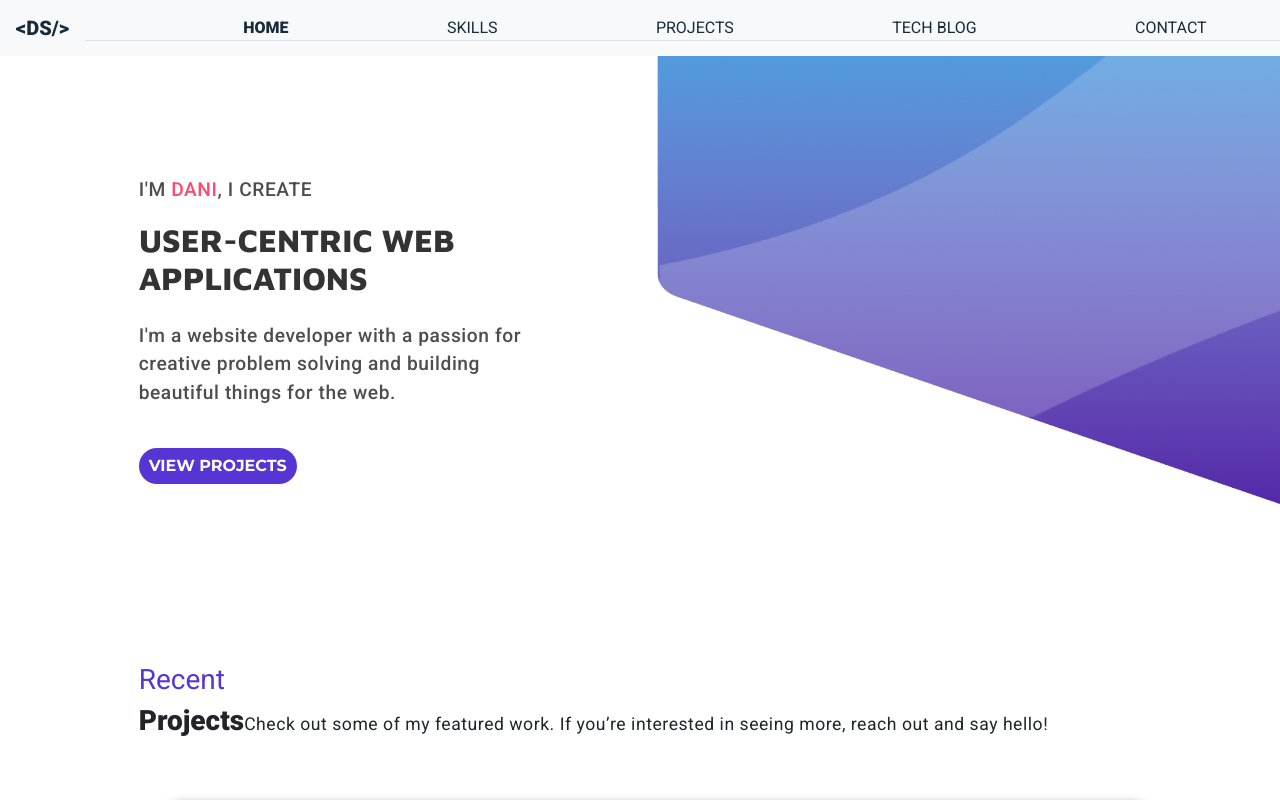
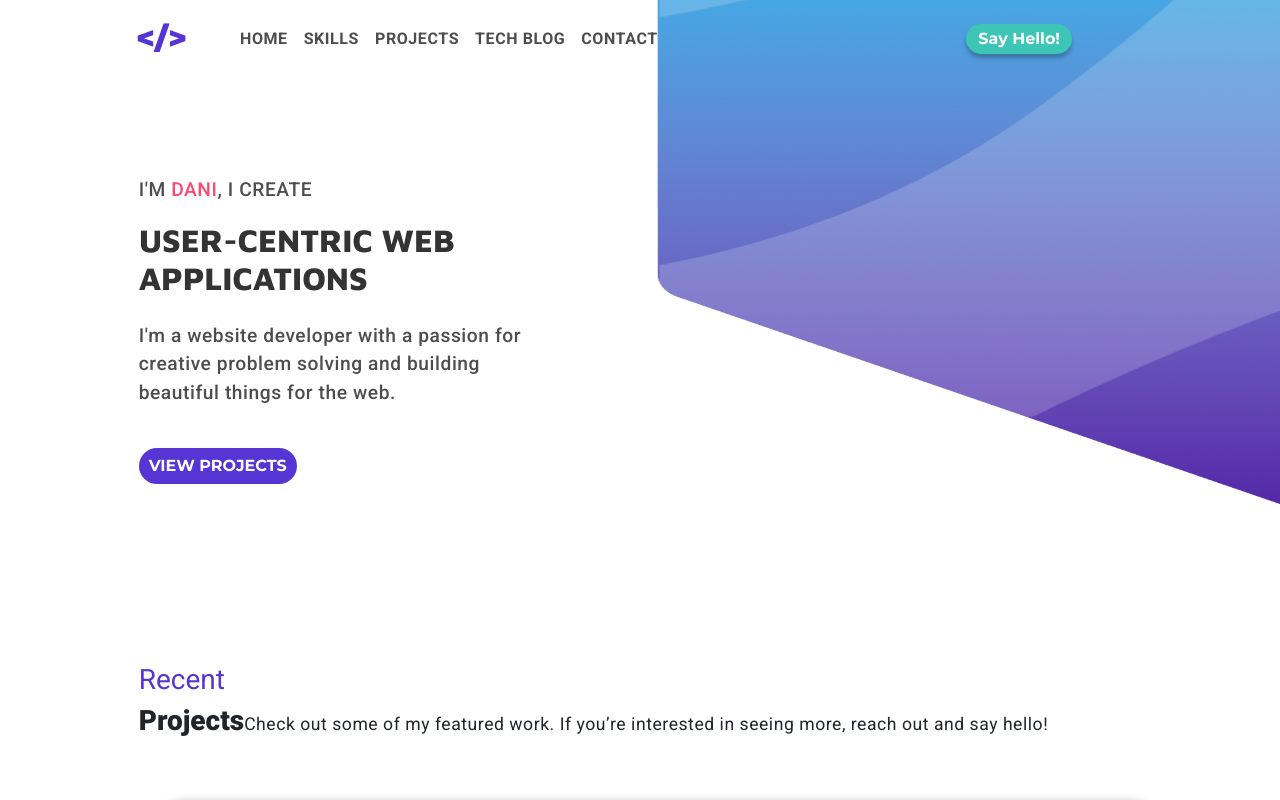
Before and after one commit to danisylvester/Portfolio_Blog, a React app: page / in a window 1280 px wide. Shown: the top 800 px of the page. Built offline with nearby package versions, Linux system fonts and the light colour scheme.

Commit message:
Implemented new design.

```diff
--- a/src/components/Menu/Menu.jsx
+++ b/src/components/Menu/Menu.jsx
@@ -1,71 +1,73 @@
 import React from "react";
 import { NavLink } from "react-router-dom";
 import styles from "./menu.module.scss";
-import Nav from "react-bootstrap/Nav";
-import Navbar from "react-bootstrap/Navbar";
-import { Container } from "react-bootstrap";
 import Scroll from "react-scroll";
 
 export const Menu = () => {
-  const logo = "<DS/>";
+  const logo = "</>";
   return (
-    <Container>
-      <Navbar collapseOnSelect fixed="top" expand="md" bg="light">
-        <Navbar.Brand>
+    <div className={styles.grid}>
+      <div className={styles.gridLogo}>
+
           <NavLink to="/" className={styles.logoStyle}>
             {logo}
           </NavLink>
-        </Navbar.Brand>
-        <div>
-          <Navbar.Toggle aria-controls="responsive-navbar-nav" />
-          <Navbar.Collapse id="responsive-navbar-nav">
-            <Nav className={styles.navWrapper} variant="tabs">
-              <Nav.Item>
-                <NavLink
-                  to="/"
+          </div>
+          <div className={styles.gridLinks}>
+        <div className={styles.linksWrap}>
+            <div className={styles.linkContainer}>
+
+              <NavLink to='/'
                   className={styles.inactive}
                   activeClassName={styles.active}
                   exact={true}
                   >
                 Home
               </NavLink>
-              </Nav.Item>
-              <Nav.Item>
-                <a href='#skills' className={styles.inactive}>
+            </div>
+            <div className={styles.linkContainer}>
+              <NavLink
+                  to='/#skills'
+                  className={styles.inactive}
+                  activeClassName={styles.active}
+                  >
                 Skills
-                </a>
-              </Nav.Item>
-              <Nav.Item>
+              </NavLink>
+            </div>
+            <div className={styles.linkContainer}>
               <NavLink
-                  to="/projects"
+                  to='/#projects'
                   className={styles.inactive}
                   activeClassName={styles.active}
                   >
                 Projects
               </NavLink>
-              </Nav.Item>
-              <Nav.Item>
+            </div>
+            <div className={styles.linkContainer}>
               <NavLink
-                  to="/blogposts"
+                  to='/blogposts'
                   className={styles.inactive}
                   activeClassName={styles.active}
                   >
                 Tech Blog
               </NavLink>
-              </Nav.Item>
-              <Nav.Item>
+            </div>
+            <div className={styles.linkContainer}>
               <NavLink
-                  to="/contact"
+                  to='/#contact'
                   className={styles.inactive}
                   activeClassName={styles.active}
                   >
                 Contact
               </NavLink>
-              </Nav.Item>
-            </Nav>
-          </Navbar.Collapse>
             </div>
-      </Navbar>
-    </Container>
+          </div>
+        </div>
+        <div className={styles.gridContact}>
+          <button className={styles.contactBtn}>
+            <span className={styles.btnText}>Say Hello!</span>
+          </button>
+        </div>
+    </div>
   );
 };
--- a/src/components/Menu/menu.module.scss
+++ b/src/components/Menu/menu.module.scss
@@ -1,37 +1,123 @@
 @use '../../App.scss';
 
-
-
+.grid{
+    display: grid;
+    width: 100%;
+    grid-template-columns: repeat(12, 1fr);
+    position: absolute;
+    z-index: 3;
+    padding-top: 1rem;
+    padding-bottom: 1rem;
+}
+.gridLogo{
+    grid-column: 2/3;
+}
+.gridLinks{
+    grid-column: 3/10;
+    display: none;
+}
+.gridContact{
+    grid-column: 7/-1;
+    text-align: center;
+    padding-top: 0.5rem;
+}
+@media(min-width: 375px){
+    .gridContact{
+        grid-column: 7/12;
+        text-align: right;
+    }
+}
 @media(min-width: 768px){
-    .navWrapper{
-        width: 90%;
-        justify-content:space-evenly;
-        position: absolute;
+    .gridLinks{
+        display: block;
+    }
+    .gridContact{
+        grid-column: 10/12;
     }
 }
 @media(min-width: 1024px){
-    .navWrapper{
-        width: 100%;
+    .grid{
+        padding-left: 2rem;
+    }
+}
+@media(min-width: 1200px){
+    .gridLogo, .gridLinks, .gridContact{
+        grid-row: 1/2;
+    }
+    .gridContact{
+        grid-column: 7/11;
+    }
+    .gridLinks{
+        grid-column: 2/8;
+        margin-left: 6rem;
+    }
+}
+@media(min-width: 1400px){
+    .grid{
+        padding-left: 0;
+    }
+    .gridLogo{
+        grid-column: 3/4;
+    }
+    .gridLinks{
+        grid-column: 3/8;
+        margin-left: 5rem;
+    }
+}
+@media(min-width:1550px){
+    .gridContact{
+        grid-column: 9/10;
     }
 }
 
+
+// Logo
+.logoStyle{
+    color: App.$darkPurple;
+    font-family: 'Montserrat', sans-serif;
+    font-weight: 900;
+    font-size: 1.9em;
+}
+
+// Button
+.contactBtn{
+    background: #3DC5B6;
+    box-shadow: 0px 4px 4px rgba(0, 0, 0, 0.25);
+    border-radius: 30px;
+    padding: 3px 12px;
+    border:none;
+}
+.btnText{
+    font-family: 'Montserrat', sans-serif;
+    color: white;
+    font-weight: 700;
+}
+
+//Links
 .inactive {
-    color: App.$navy;
+    color: App.$black;
     text-decoration: none;
     text-transform: uppercase;
+    letter-spacing: 0.58px;
+    vertical-align: middle;
+    font-weight: 600;
+    margin: auto;
+    height: 100%;
 }
 .inactive:hover{
     text-decoration: none;
     color: App.$darkPurple;
-    font-weight: 900;
 }
 .active {
     text-decoration: none;
-    font-weight: 900;
+    // color: App.$darkPurple;
 }
-
-.logoStyle{
-    font-family: App.$textFont;
-    color: App.$navy;
-    font-weight: 900;
+.linkContainer{
+    display: inline-block;
+    margin: 0rem 0.5rem;
 }
+.linksWrap{
+    display: flex;
+    align-items: center;
+    height: 100%;
+}
```
Lines whose indentation alone changed are shown as unchanged.
